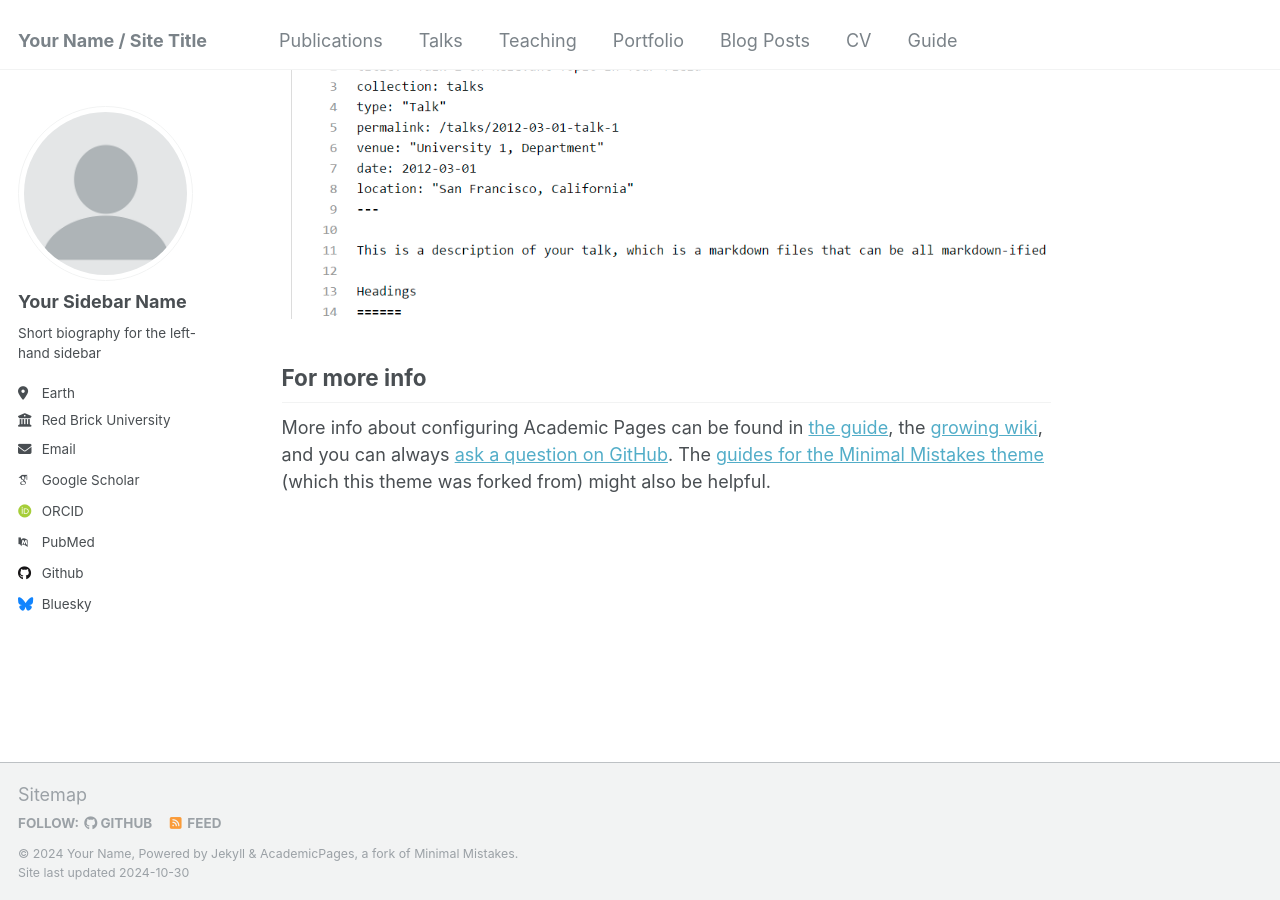
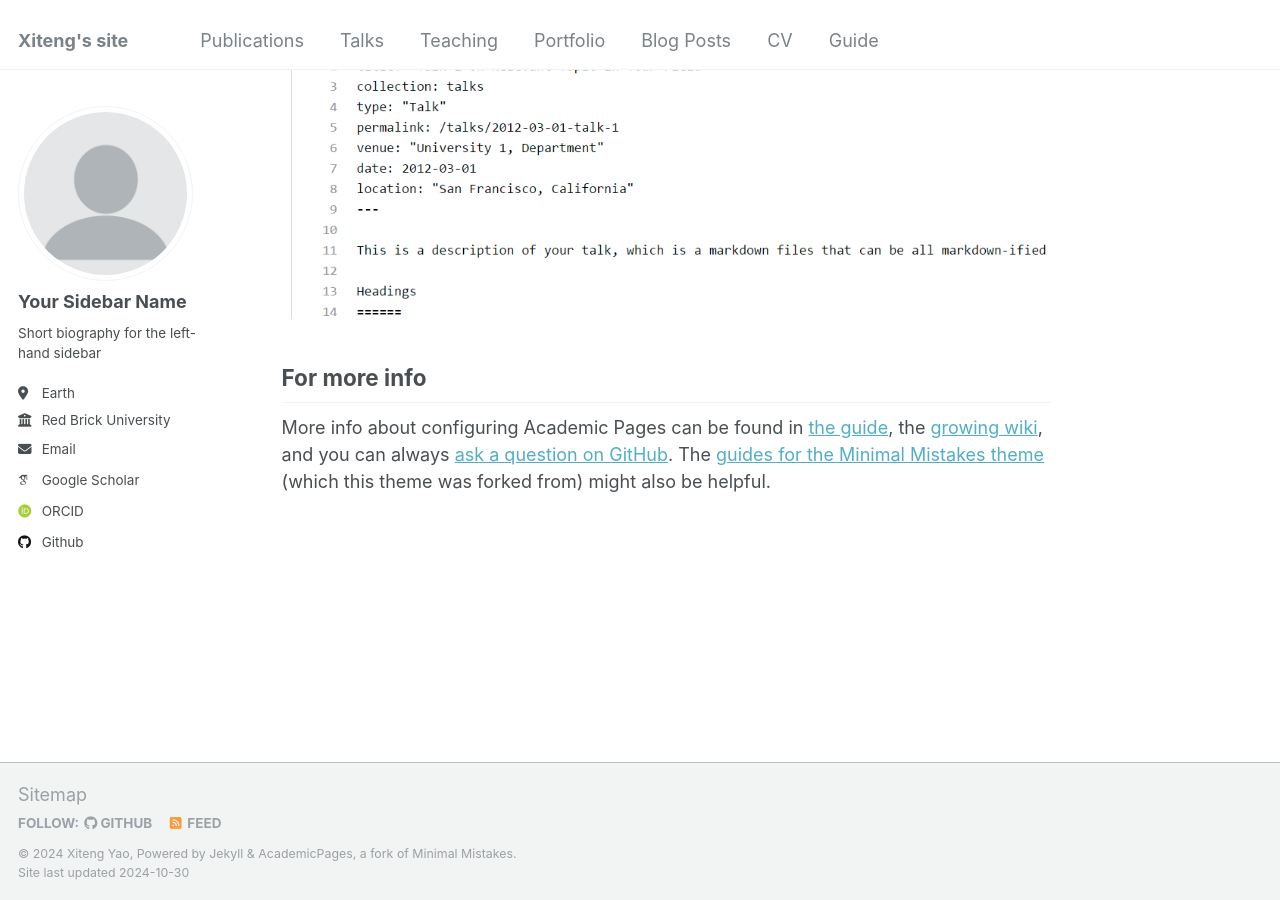
Before and after one commit to xtyao66/xtyao66.github.io, a Jekyll site: the page built from _pages/about.md, in a window 1280 px wide and 900 px high, scrolled down 2643 px. Built offline with Jekyll 4.4.1, drawn with Linux system fonts in a browser that asks for light colours; some web fonts are replaced.

Commit message:
just started

```diff
--- a/_config.yml
+++ b/_config.yml
@@ -8,13 +8,13 @@
 
 # Basic Site Settings
 locale                   : "en-US"
-title                    : "Your Name / Site Title"
+title                    : "Xiteng's site"
 title_separator          : "-"
-name                     : &name "Your Name"
+name                     : &name "Xiteng Yao"
 description              : &description "personal description"
-url                      : https://academicpages.github.io # the base hostname & protocol for your site e.g. "https://mmistakes.github.io"
+url                      : https://xtyao66.github.io # the base hostname & protocol for your site e.g. "https://mmistakes.github.io"
 baseurl                  : "" # the subpath of your site, e.g. "/blog"
-repository               : "academicpages/academicpages.github.io"
+repository               : "xtyao66/xtyao66.github.io"
 
 # Site Author - The following control what appear as part of the author content on the side bar.
 #               If a field is blank the icon and link will not appear, otherwise it will be shown.
@@ -28,7 +28,7 @@ author:
   location         : "Earth"
   employer         : "Red Brick University"
   uri              : # URL
-  email            : "none@example.org"
+  email            : "xtyao[at]bu.edu"
 
   # Academic websites
   arxiv            : # URL - Update with the correct link to your profile
@@ -36,7 +36,7 @@ author:
   impactstory      : # URL
   orcid            : "http://orcid.org/yourorcidurl"
   semantic         : # URL
-  pubmed           : "https://www.ncbi.nlm.nih.gov/pubmed/?term=john+snow"
+  pubmed           : # URL
   researchgate     : # URL
   scopus           : # URL
 
@@ -44,12 +44,12 @@ author:
   bitbucket        : # Username - Update with your username on the site
   codepen          : # Username
   dribbble         : # Username
-  github           : "academicpages"
+  github           : "xtyao66"
   kaggle           : # Username
   stackoverflow    : # User number or user number and name (i.e., use "1" or "1/jeff-atwood")
 
   # Social media
-  bluesky          : "bsky.app" # Replace this with you Bluesky username
+  bluesky          : # Username
   facebook         : # Username
   flickr           : # Username
   foursquare       : # Username
--- a/package.json
+++ b/package.json
@@ -24,6 +24,7 @@
     "node": ">= 0.10.0"
   },
   "dependencies": {
+    "academic-pages": "file:",
     "fitvids": "^2.1.1",
     "jquery": "^3.7.1",
     "jquery-smooth-scroll": "^2.2.0",
```
